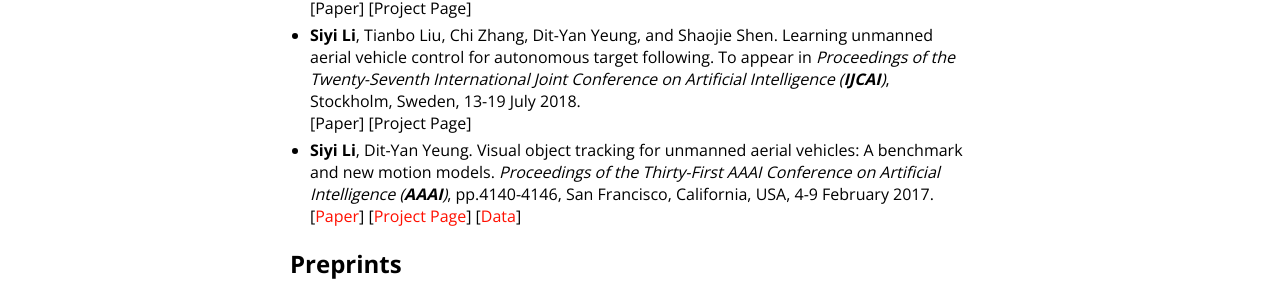
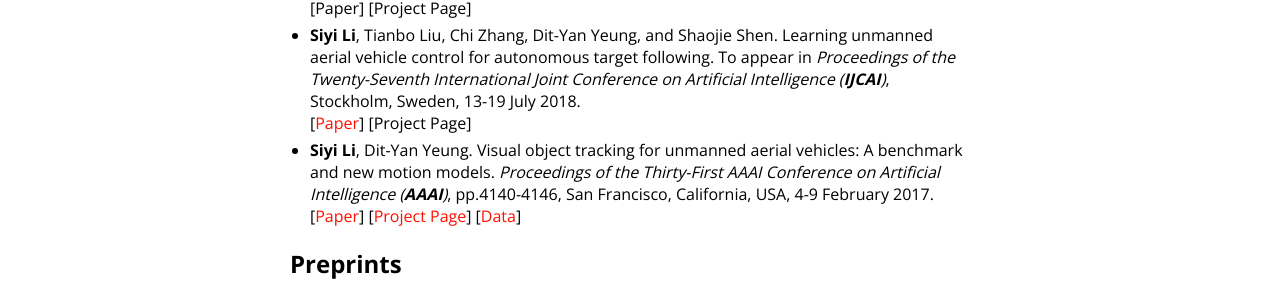
Before and after one commit to flyers/flyers.github.io, a Jekyll site: the page built from index.md, in a window 1280 px wide. Shown: the part 699-1001 px from the top of the page. Built offline with Jekyll 4.4.1, drawn with Linux system fonts in a browser that asks for light colours; our own code applies the rules of GitHub Pages for plain Markdown files; part of the change alters nothing that is shown.

```diff
--- a/index.md
+++ b/index.md
@@ -19,7 +19,7 @@ My research interest focuses on applying computational and statistical approache
 *	**Siyi Li**, Jiaji Zhou, Zhenzhong Jia, Dit-Yan Yeung, and Matthew T. Mason. Learning accurate objectness instance segmentation from photo-realistic rendering for robotic manipulation. To appear in *Proceedings of the 2018 International Symposium on Experimental Robotics (**ISER**)*, Buenos Aires, Argentina, 5-8 November 2018.
 	[Paper] [Project Page]
 *	**Siyi Li**, Tianbo Liu, Chi Zhang, Dit-Yan Yeung, and Shaojie Shen. Learning unmanned aerial vehicle control for autonomous target following. To appear in *Proceedings of the Twenty-Seventh International Joint Conference on Artificial Intelligence (**IJCAI**)*, Stockholm, Sweden, 13-19 July 2018.
-	[Paper] [Project Page]
+	[[Paper](http://www.ijcai.org/proceedings/2018/0685.pdf)] [Project Page]
 *	**Siyi Li**, Dit-Yan Yeung. Visual object tracking for unmanned aerial vehicles: A benchmark and new motion models. *Proceedings of the Thirty-First AAAI Conference on Artificial Intelligence (**AAAI**)*, pp.4140-4146, San Francisco, California, USA, 4-9 February 2017.
     [[Paper](http://aaai.org/ocs/index.php/AAAI/AAAI17/paper/view/14338/14292)] [[Project Page](https://github.com/flyers/drone-tracking)] [[Data](https://www.dropbox.com/s/s1fj99s2six4lrs/DTB70.tar.gz?dl=0)]
 
```
